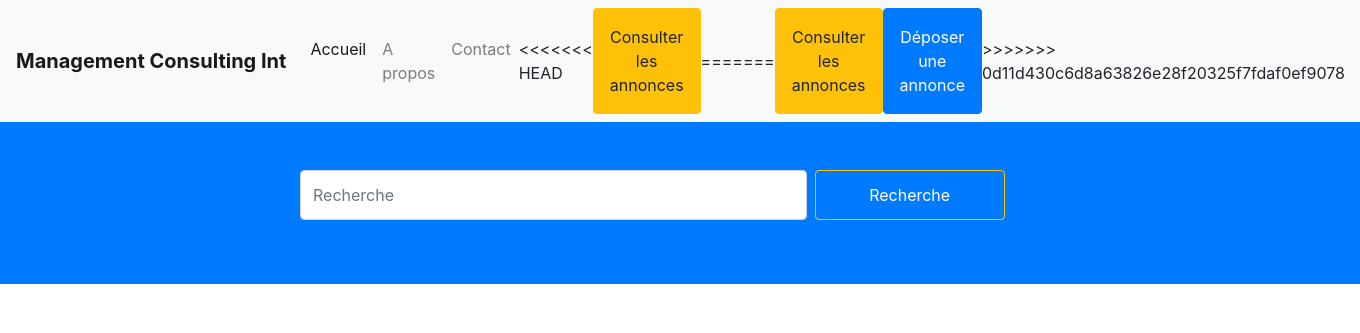
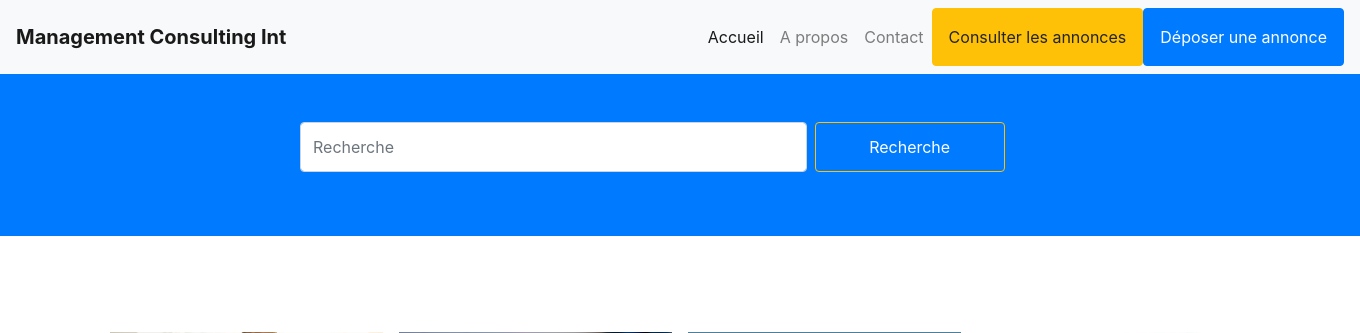
Before and after one commit to developerGroupWeb/Management-Consulting-Int, a PHP site: page /main.php in a window 1360 px wide. Shown: the top 333 px of the page. Run offline with PHP 8.4, Linux system fonts and the light colour scheme; some libraries are stand-ins or nearby versions.

Commit message:
update nav again

```diff
--- a/templates/nav.php
+++ b/templates/nav.php
@@ -18,12 +18,10 @@
                 </li>
             </ul>
 
-<<<<<<< HEAD
             <a href="<?=(isset($path))? $path : ''?>=announces" class='navbar-nav btn btn-warning px-3 py-3'>Consulter les annonces</a>
-=======
-            <a href="<?=(isset($path))? $path : ''?>=announces"> <button class='navbar-nav btn btn-warning px-3 py-3'>Consulter les annonces</button></a>
-            <a href="<?=(isset($path))? $path : ''?>=login"> <button class='navbar-nav btn btn-primary px-3 py-3'>Déposer une annonce</button></a>
->>>>>>> 0d11d430c6d8a63826e28f20325f7fdaf0ef9078
+
+            <a href="<?=(isset($path))? $path : ''?>=login" class='navbar-nav btn btn-primary px-3 py-3'>Déposer une annonce</a>
+
         </div>
     </nav>
 </div>
```
